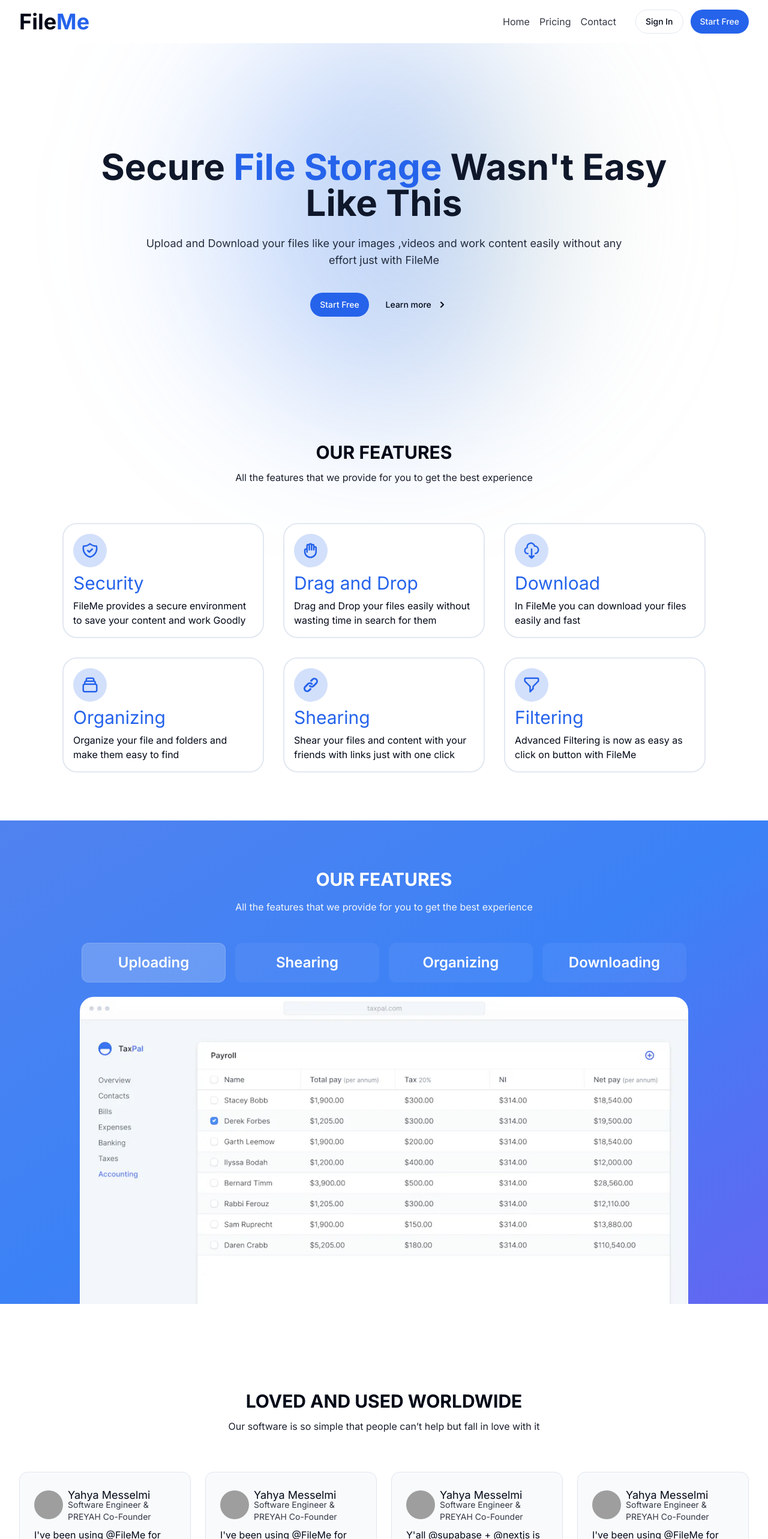
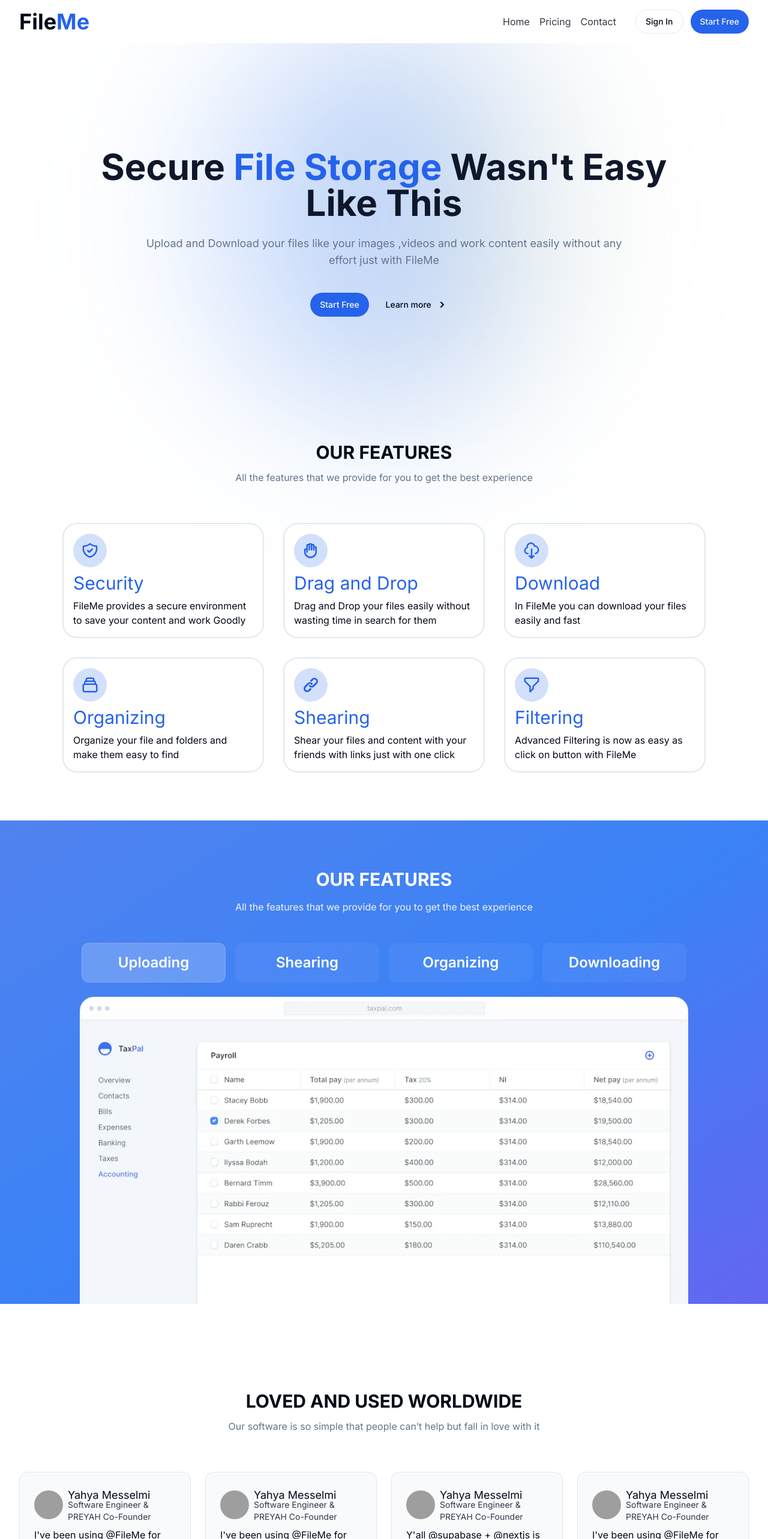
Before and after one commit to MESSELMIyahya/Fileme, a Next.js app: page / in a window 1280 px wide. Shown: the top 2566 px of the page at 60% size. Built offline with nearby package versions, Linux system fonts and the light colour scheme; grey boxes are pictures that could not be loaded.

Commit message:
Change the Color of the Paragraph

```diff
--- a/src/app/(landing)/_components/ClientsReviewSection.tsx
+++ b/src/app/(landing)/_components/ClientsReviewSection.tsx
@@ -91,7 +91,7 @@ function ClientsReviewSection () {
 
         <div className="w-full flex flex-col items-center gap-3 mb-8">
             <h3 className="lg:text-3xl text-2xl text-center font-bold uppercase text-foreground">Loved and used worldwide</h3>
-            <p className="lg:text-base text-sm text-center text-card-foreground/90 ">Our software is so simple that people can’t help but fall in love with it</p>
+            <p className="lg:text-base text-sm text-center text-muted-foreground">Our software is so simple that people can’t help but fall in love with it</p>
         </div>
 
 
--- a/src/app/(landing)/_components/FeaturesSection.tsx
+++ b/src/app/(landing)/_components/FeaturesSection.tsx
@@ -30,7 +30,7 @@ function FeaturesSection (){
 
         <div className="w-full flex flex-col items-center gap-3 mb-8">
             <h3 className="lg:text-3xl text-2xl text-center font-bold uppercase text-foreground">Our Features</h3>
-            <p className="lg:text-base text-sm text-center text-card-foreground/90 ">All the features that we provide for you to get the best experience</p>
+            <p className="lg:text-base text-sm text-center text-muted-foreground">All the features that we provide for you to get the best experience</p>
         </div>
 
         <div className="flex flex-wrap items-center justify-center gap-8 ">
--- a/src/app/(landing)/_components/HeroSection.tsx
+++ b/src/app/(landing)/_components/HeroSection.tsx
@@ -22,7 +22,7 @@ function HeroSection (){
             Wasn't Easy Like This
             </h2>
 
-            <p className="lg:w-2/3 w-full text-sm lg:text-lg text-accent-foreground/90 mb-10">
+            <p className="lg:w-2/3 w-full text-sm lg:text-lg text-muted-foreground mb-10">
                 Upload and Download your files like your images ,videos and work content easily without any effort just with FileMe
             </p>
 
```
